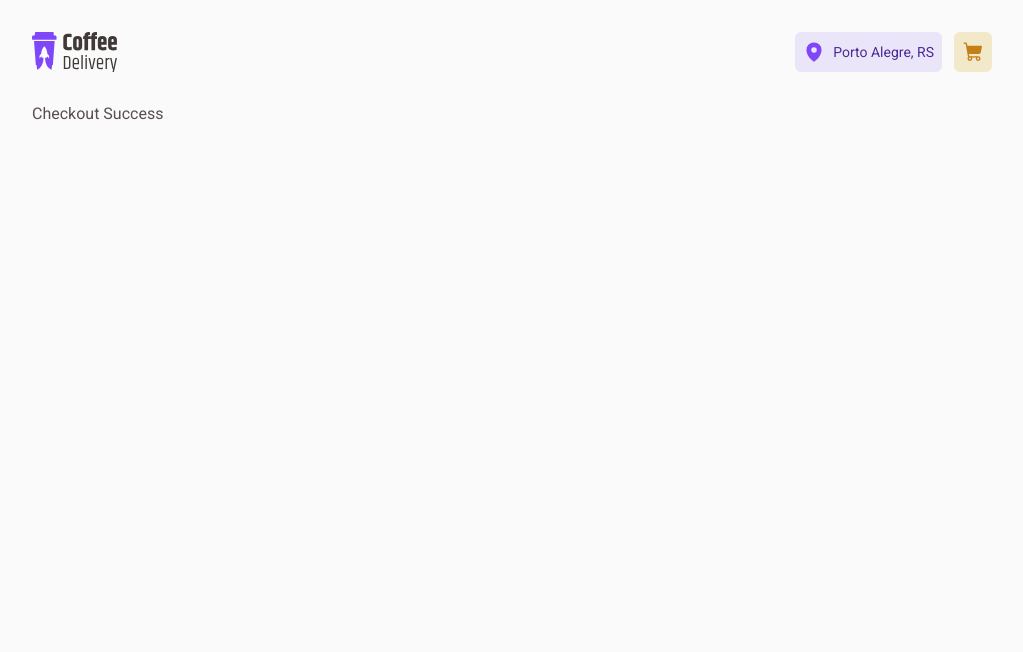
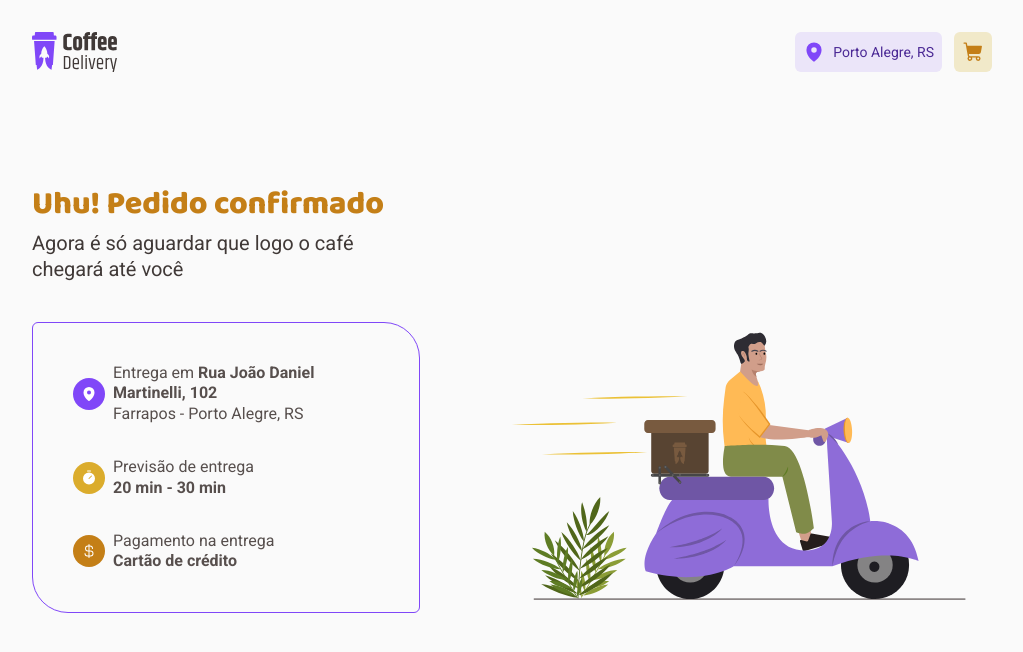
Before and after one commit to nickolasaperes/coffee-delivery-rocketseat, a React (Vite) app: page /success in a window 1280 px wide. Shown: the top 652 px of the page, without its empty margins (128-1151 px from the left). Built offline with nearby package versions, Linux system fonts and the light colour scheme; the HTML template or start-up script is replaced by a standard one.

Commit message:
Checkout success layout

```diff
--- a/src/pages/CheckoutSuccess/index.tsx
+++ b/src/pages/CheckoutSuccess/index.tsx
@@ -1,5 +1,44 @@
-import { CheckoutSuccessLayout } from "./styles";
+import { CurrencyDollar, MapPin, Timer } from "@phosphor-icons/react";
+import { CheckoutSuccessContainer, IllustrationContainer, InfoIcon, OrderDetails, OrderInformation, Subtitle, TextContainer, Title } from "./styles";
+import illustration from '../../assets/checkout-illustration.svg';
 
 export function CheckoutSuccess() {
-  return <CheckoutSuccessLayout>Checkout Success</CheckoutSuccessLayout>
+  return (
+    <CheckoutSuccessContainer>
+      <div>
+        <TextContainer>
+          <Title>Uhu! Pedido confirmado</Title>
+          <Subtitle>Agora é só aguardar que logo o café chegará até você</Subtitle>
+        </TextContainer>
+
+        <OrderDetails>
+          <OrderInformation>
+            <InfoIcon color="purple"><MapPin size={16} weight="fill" /></InfoIcon>
+            <div>
+              <div>Entrega em <b>Rua João Daniel Martinelli, 102</b></div>
+              <div>Farrapos - Porto Alegre, RS</div>
+            </div>
+          </OrderInformation>
+          <OrderInformation>
+            <InfoIcon color="yellow"><Timer size={16} weight="fill" /></InfoIcon>
+            <div>
+              <div>Previsão de entrega</div>
+              <div><b>20 min - 30 min</b></div>
+            </div>
+          </OrderInformation>
+          <OrderInformation>
+            <InfoIcon color="yellow-dark"><CurrencyDollar size={16} /></InfoIcon>
+            <div>
+              <div>Pagamento na entrega</div>
+              <div><b>Cartão de crédito</b></div>
+            </div>
+          </OrderInformation>
+        </OrderDetails>
+      </div>
+
+      <IllustrationContainer>
+        <img src={illustration}/>
+      </IllustrationContainer>
+    </CheckoutSuccessContainer>
+  )
 }
--- a/src/pages/CheckoutSuccess/styles.ts
+++ b/src/pages/CheckoutSuccess/styles.ts
@@ -1,3 +1,70 @@
 import styled from "styled-components";
 
-export const CheckoutSuccessLayout = styled.div``;
+export const CheckoutSuccessContainer = styled.div`
+  padding: 5rem 0;
+  display: grid;
+  grid-template-columns: 1fr 1fr;
+  column-gap: 5rem;
+  align-items: end;
+  justify-content: center;
+`;
+
+export const TextContainer = styled.div`
+  display: flex;
+  flex-direction: column;
+  gap: 0.25rem;
+`;
+
+export const Title = styled.span`
+  font-family: 'Baloo 2', monospace;
+  font-size: 2rem;
+  font-weight: 900;
+  color: ${(props) => props.theme["yellow-dark"]};
+  display: block;
+`;
+
+export const Subtitle = styled.span`
+  font-family: 'Roboto', sans-serif;
+  font-size: 1.25rem;
+  color: ${(props) => props.theme["base-subtitle"]};
+  display: block;
+`;
+
+export const OrderDetails = styled.div`
+  margin-top: 2.5rem;
+  padding: 2.5rem;
+  display: flex;
+  flex-direction: column;
+  gap: 2rem;
+
+  border-radius: 6px 36px;
+
+  border: 1px solid ${(props) => props.theme.purple};
+
+`;
+
+export const OrderInformation = styled.div`
+  display: flex;
+  gap: 0.5rem;
+  align-items: center;
+`;
+
+export const InfoIcon = styled.div<{color: string}>`
+  display: flex;
+  justify-content: center;
+  align-items: center;
+
+  min-width: 32px;
+  min-height: 32px;
+  border-radius: 999px;
+
+  color: ${(props) => props.theme.white};
+
+  background-color: ${(props) => props.theme[props.color]};
+`;
+
+export const IllustrationContainer = styled.div`
+  display: flex;
+  justify-content: center;
+  align-items: center;
+`;
--- a/src/pages/Home/styles.ts
+++ b/src/pages/Home/styles.ts
@@ -47,8 +47,8 @@ export const Feature = styled.div`
 `;
 
 export const FeatureIcon = styled.div<{ color: string }>`
-  width: 32px;
-  height: 32px;
+  min-width: 32px;
+  min-height: 32px;
   background-color: ${(props) => props.color};
   aspect-ratio: 1;
   border-radius: 50%;
```
Also changed, not shown: src/assets/checkout-illustration.svg (added).
